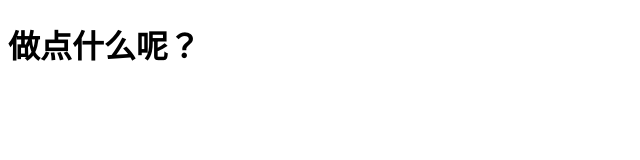
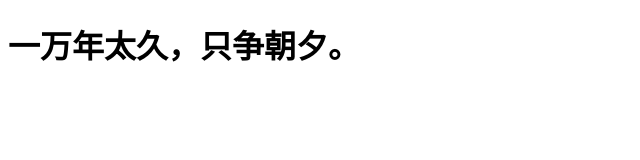
Before and after one commit to YashonNice/yashonnice.github.io, a plain HTML site: page index.html in a window 1280 px wide. Shown: the whole page, without its empty margins (0-640 px from the left). Drawn offline with Linux system fonts and the light colour scheme.

Commit message:
Update index.html

```diff
--- a/index.html
+++ b/index.html
@@ -5,7 +5,7 @@
 		<title>Yashon</title>
 	</head>
 	<body>
-		<h1 id="title">做点什么呢？</h1>
+		<h1 id="title">一万年太久，只争朝夕。</h1>
 	</body>
 
 </html>
```
